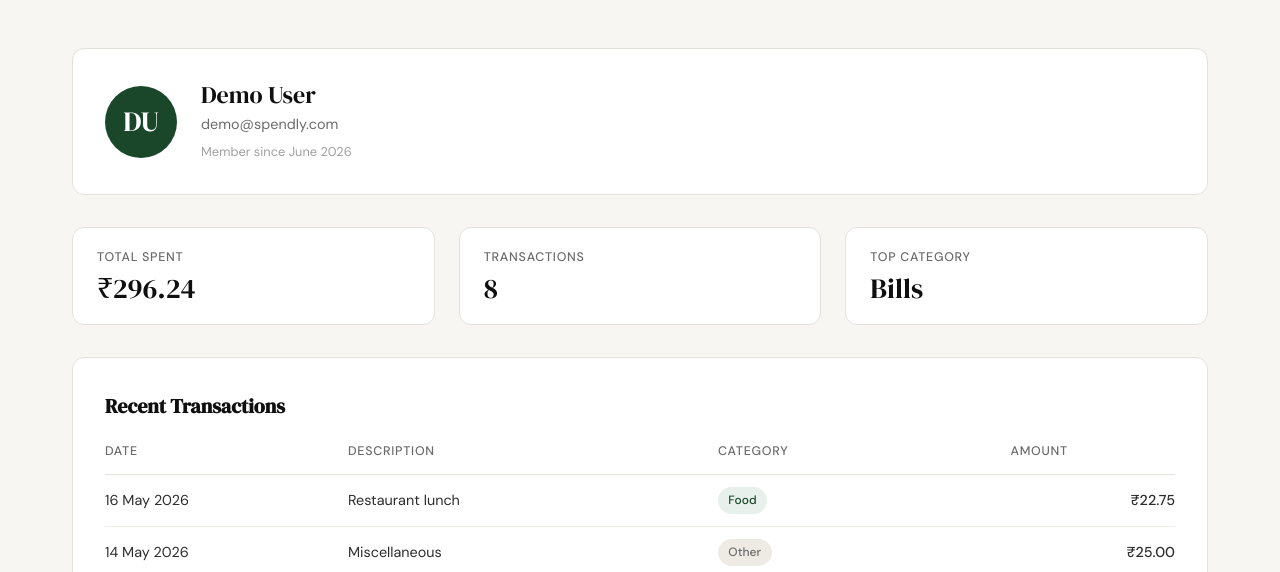
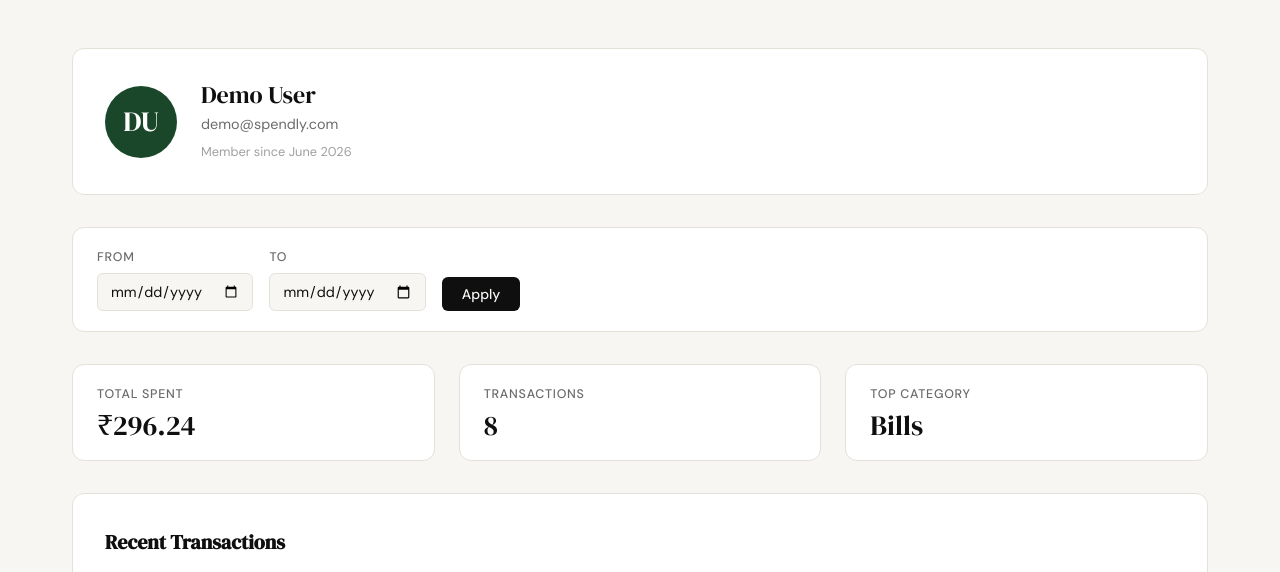
Before and after one commit to emzubairafzal/spendly, a Flask app: page /profile in a window 1280 px wide. Shown: the part 61-633 px from the top of the page. Run offline with Flask 3, Linux system fonts and the light colour scheme; the visitor is signed in with stand-in values (Sample User, id 1); data comes from the database, SQL or seed files in the repository.

Commit message:
add date filter

```diff
--- a/app.py
+++ b/app.py
@@ -1,3 +1,5 @@
+from datetime import datetime
+
 from flask import Flask, abort, flash, redirect, render_template, request, session, url_for
 from werkzeug.security import check_password_hash, generate_password_hash
 
@@ -114,12 +116,32 @@ def profile():
         return redirect(url_for("login"))
 
     uid = session["user_id"]
+
+    def _validated_date(raw):
+        try:
+            datetime.strptime(raw.strip(), "%Y-%m-%d")
+            return raw.strip()
+        except (ValueError, AttributeError):
+            return ""
+
+    start = _validated_date(request.args.get("start", ""))
+    end = _validated_date(request.args.get("end", ""))
+
+    if start and end and start > end:
+        start = ""
+        end = ""
+
+    sd = start or None
+    ed = end or None
+
     return render_template(
         "profile.html",
         user=get_user_by_id(uid),
-        stats=get_summary_stats(uid),
-        transactions=get_recent_transactions(uid),
-        categories=get_category_breakdown(uid),
+        stats=get_summary_stats(uid, sd, ed),
+        transactions=get_recent_transactions(uid, start_date=sd, end_date=ed),
+        categories=get_category_breakdown(uid, sd, ed),
+        start=start,
+        end=end,
     )
 
 
--- a/database/queries.py
+++ b/database/queries.py
@@ -1,6 +1,18 @@
 from datetime import datetime
 
 from database.db import get_db
+
+
+def _date_where(user_id, start_date, end_date):
+    conds = ["user_id = ?"]
+    params = [user_id]
+    if start_date:
+        conds.append("date >= ?")
+        params.append(start_date)
+    if end_date:
+        conds.append("date <= ?")
+        params.append(end_date)
+    return " AND ".join(conds), params
 
 
 def get_user_by_id(user_id):
@@ -19,11 +31,12 @@ def get_user_by_id(user_id):
     return {"name": row["name"], "email": row["email"], "member_since": member_since}
 
 
-def get_summary_stats(user_id):
+def get_summary_stats(user_id, start_date=None, end_date=None):
     conn = get_db()
+    where, params = _date_where(user_id, start_date, end_date)
     try:
         agg = conn.execute(
-            "SELECT SUM(amount), COUNT(*) FROM expenses WHERE user_id = ?", (user_id,)
+            "SELECT SUM(amount), COUNT(*) FROM expenses WHERE " + where, params
         ).fetchone()
         total = agg[0] or 0.0
         count = agg[1]
@@ -32,8 +45,8 @@ def get_summary_stats(user_id):
             return {"total_spent": "₹0.00", "transaction_count": 0, "top_category": "—"}
 
         top_row = conn.execute(
-            "SELECT category FROM expenses WHERE user_id = ? GROUP BY category ORDER BY SUM(amount) DESC LIMIT 1",
-            (user_id,),
+            "SELECT category FROM expenses WHERE " + where + " GROUP BY category ORDER BY SUM(amount) DESC LIMIT 1",
+            params,
         ).fetchone()
     finally:
         conn.close()
@@ -45,12 +58,13 @@ def get_summary_stats(user_id):
     }
 
 
-def get_recent_transactions(user_id, limit=10):
+def get_recent_transactions(user_id, limit=10, start_date=None, end_date=None):
     conn = get_db()
+    where, params = _date_where(user_id, start_date, end_date)
     try:
         rows = conn.execute(
-            "SELECT date, description, category, amount FROM expenses WHERE user_id = ? ORDER BY date DESC LIMIT ?",
-            (user_id, limit),
+            "SELECT date, description, category, amount FROM expenses WHERE " + where + " ORDER BY date DESC LIMIT ?",
+            [*params, limit],
         ).fetchall()
     finally:
         conn.close()
@@ -67,12 +81,13 @@ def get_recent_transactions(user_id, limit=10):
     return result
 
 
-def get_category_breakdown(user_id):
+def get_category_breakdown(user_id, start_date=None, end_date=None):
     conn = get_db()
+    where, params = _date_where(user_id, start_date, end_date)
     try:
         rows = conn.execute(
-            "SELECT category, SUM(amount) AS total FROM expenses WHERE user_id = ? GROUP BY category ORDER BY total DESC",
-            (user_id,),
+            "SELECT category, SUM(amount) AS total FROM expenses WHERE " + where + " GROUP BY category ORDER BY total DESC",
+            params,
         ).fetchall()
     finally:
         conn.close()
--- a/static/css/profile.css
+++ b/static/css/profile.css
@@ -219,6 +219,90 @@
 }
 
 /* ------------------------------------------------------------------ */
+/* Date filter form                                                     */
+/* ------------------------------------------------------------------ */
+
+.date-filter {
+    background: var(--paper-card);
+    border: 1px solid var(--border);
+    border-radius: var(--radius-md);
+    padding: 1.25rem 1.5rem;
+}
+
+.date-filter-inputs {
+    display: flex;
+    align-items: flex-end;
+    gap: 1rem;
+    flex-wrap: wrap;
+}
+
+.date-filter-label {
+    display: flex;
+    flex-direction: column;
+    gap: 0.3rem;
+    font-size: 0.78rem;
+    font-weight: 500;
+    color: var(--ink-muted);
+    text-transform: uppercase;
+    letter-spacing: 0.06em;
+}
+
+.date-filter-label input[type="date"] {
+    padding: 0.5rem 0.75rem;
+    border: 1px solid var(--border);
+    border-radius: var(--radius-sm);
+    background: var(--paper);
+    color: var(--ink);
+    font-family: var(--font-body);
+    font-size: 0.9rem;
+    cursor: pointer;
+}
+
+.date-filter-label input[type="date"]:focus {
+    outline: 2px solid var(--accent);
+    outline-offset: 1px;
+}
+
+.btn-filter {
+    padding: 0.5rem 1.25rem;
+    background: var(--ink);
+    color: var(--paper);
+    border: none;
+    border-radius: var(--radius-sm);
+    font-family: var(--font-body);
+    font-size: 0.875rem;
+    font-weight: 500;
+    cursor: pointer;
+    transition: background 0.15s;
+}
+
+.btn-filter:hover { background: var(--accent); }
+
+.btn-clear {
+    padding: 0.5rem 1rem;
+    font-size: 0.875rem;
+    color: var(--ink-muted);
+    text-decoration: none;
+    border-radius: var(--radius-sm);
+    transition: color 0.15s;
+}
+
+.btn-clear:hover { color: var(--danger); }
+
+/* ------------------------------------------------------------------ */
+/* Active filter banner                                                 */
+/* ------------------------------------------------------------------ */
+
+.filter-active {
+    background: var(--accent-light);
+    color: var(--accent);
+    border-radius: var(--radius-sm);
+    padding: 0.6rem 1rem;
+    font-size: 0.85rem;
+    font-weight: 500;
+}
+
+/* ------------------------------------------------------------------ */
 /* Responsive                                                           */
 /* ------------------------------------------------------------------ */
 
@@ -227,4 +311,6 @@
     .profile-user  { flex-direction: column; align-items: flex-start; }
     .tx-table      { font-size: 0.8rem; }
     .cat-name      { width: 80px; }
+    .date-filter-inputs { flex-direction: column; align-items: stretch; }
+    .btn-filter, .btn-clear { text-align: center; }
 }
--- a/templates/profile.html
+++ b/templates/profile.html
@@ -23,6 +23,36 @@
             </div>
         </div>
     </div>
+
+    <!-- Date filter -->
+    <form method="GET" action="{{ url_for('profile') }}" class="date-filter">
+        <div class="date-filter-inputs">
+            <label class="date-filter-label">
+                From
+                <input type="date" name="start" value="{{ start }}">
+            </label>
+            <label class="date-filter-label">
+                To
+                <input type="date" name="end" value="{{ end }}">
+            </label>
+            <button type="submit" class="btn-filter">Apply</button>
+            {% if start or end %}
+            <a href="{{ url_for('profile') }}" class="btn-clear">Clear</a>
+            {% endif %}
+        </div>
+    </form>
+
+    {% if start or end %}
+    <div class="filter-active">
+        {% if start and end %}
+        Showing {{ start }} to {{ end }}
+        {% elif start %}
+        Showing from {{ start }}
+        {% else %}
+        Showing up to {{ end }}
+        {% endif %}
+    </div>
+    {% endif %}
 
     <!-- Summary stats -->
     <div class="profile-stats">
```
Also changed, not shown: tests/test_06-date-filter-profile-page.py (added, +268 -0 lines), .claude/specs/06-date-filter-profile-page.md (added).
